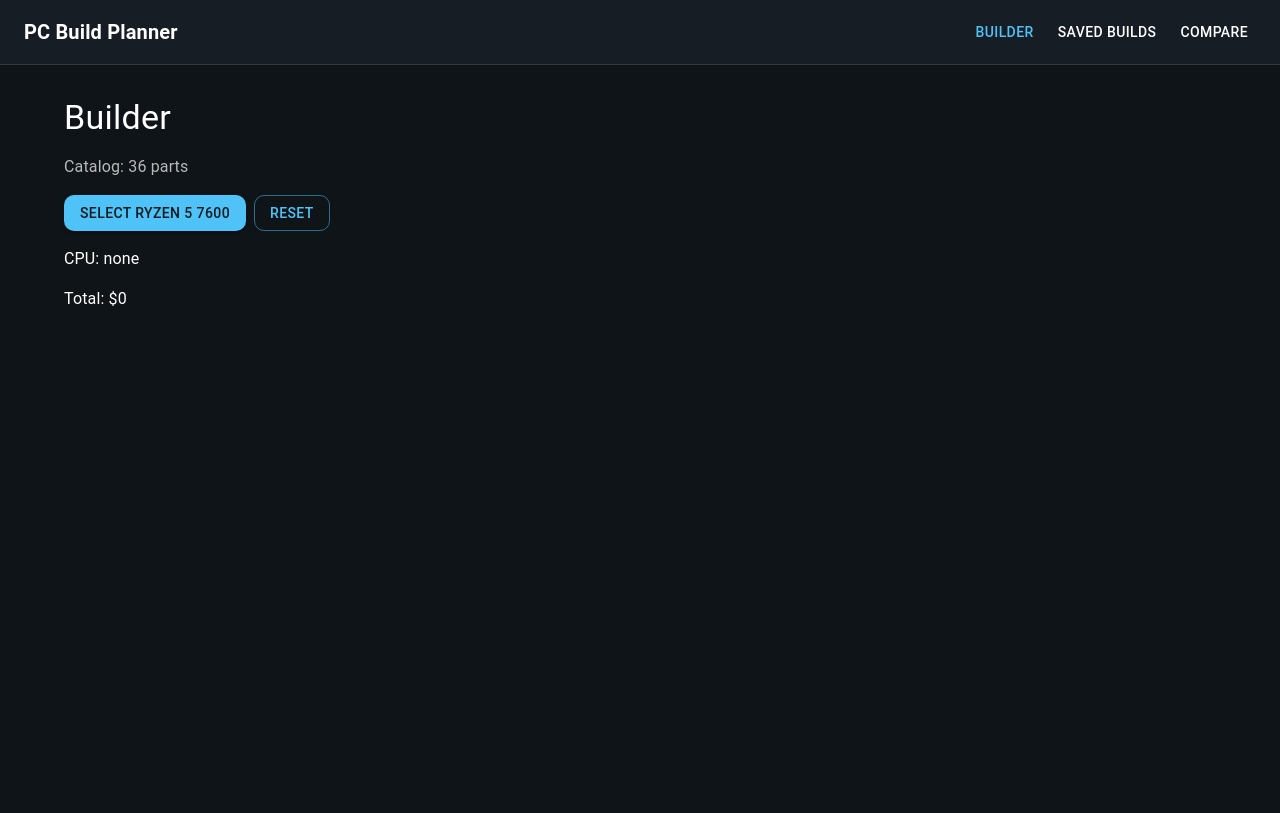
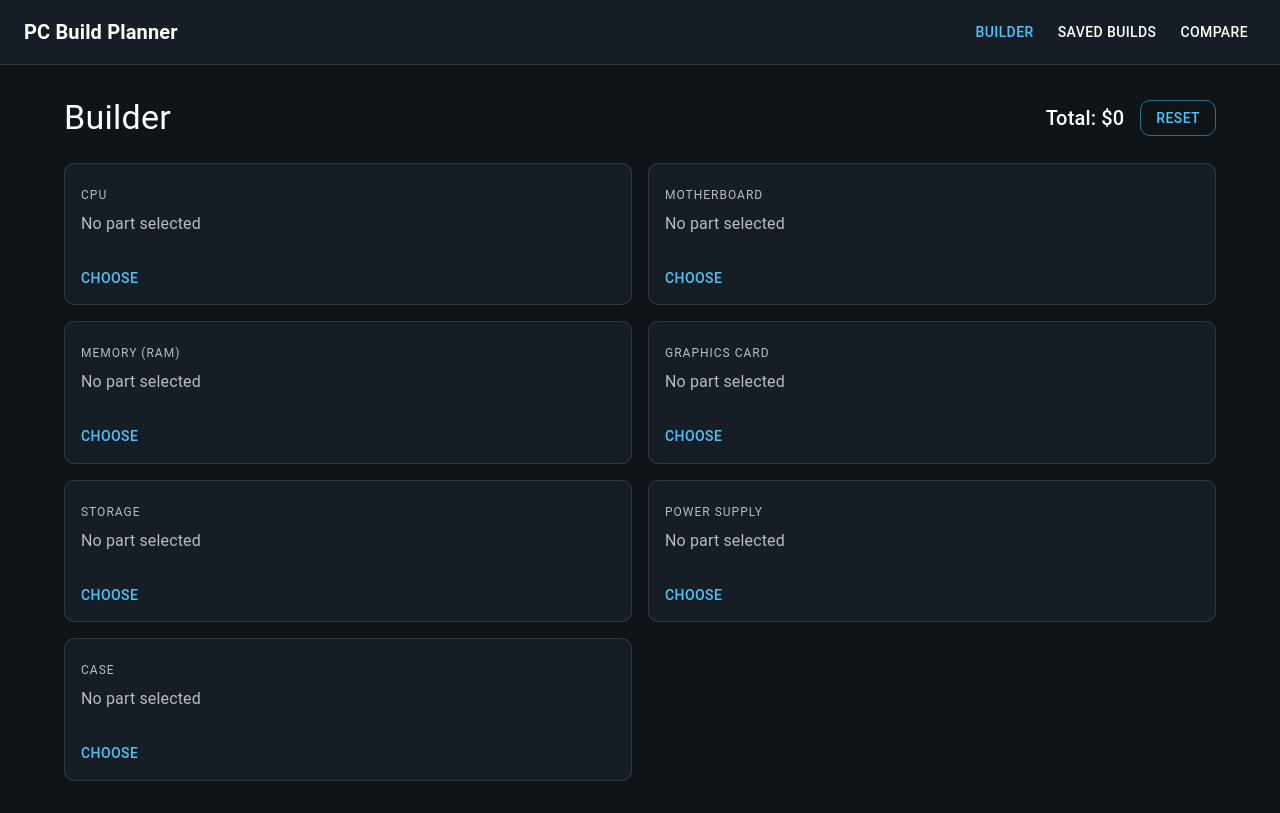
Before and after one commit to eshchar509/pc-build-planner, a React (Vite) app: page / in a window 1280 px wide. Built offline with nearby package versions, Linux system fonts and the light colour scheme.

Commit message:
feat: add part slots and part picker dialog

```diff
--- /dev/null
+++ b/src/components/PartPickerDialog.tsx
@@ -0,0 +1,42 @@
+import { useMemo } from 'react'
+import Dialog from '@mui/material/Dialog'
+import DialogContent from '@mui/material/DialogContent'
+import DialogTitle from '@mui/material/DialogTitle'
+import List from '@mui/material/List'
+import ListItemButton from '@mui/material/ListItemButton'
+import ListItemText from '@mui/material/ListItemText'
+import { useAppSelector } from '../app/hooks'
+import { CATEGORY_LABELS } from '../domain/categories'
+import { formatPrice } from '../domain/format'
+import { selectAllParts } from '../features/catalog/selectors'
+import type { Category, Part } from '../types/parts'
+
+interface PartPickerDialogProps {
+  category: Category | null
+  selectedId?: string
+  onClose: () => void
+  onSelect: (part: Part) => void
+}
+
+export default function PartPickerDialog({ category, selectedId, onClose, onSelect }: PartPickerDialogProps) {
+  const allParts = useAppSelector(selectAllParts)
+  const parts = useMemo(
+    () => (category ? allParts.filter((part) => part.category === category) : []),
+    [allParts, category],
+  )
+
+  return (
+    <Dialog open={category !== null} onClose={onClose} fullWidth maxWidth="sm">
+      <DialogTitle>Choose {category ? CATEGORY_LABELS[category] : ''}</DialogTitle>
+      <DialogContent dividers>
+        <List disablePadding>
+          {parts.map((part) => (
+            <ListItemButton key={part.id} selected={part.id === selectedId} onClick={() => onSelect(part)}>
+              <ListItemText primary={`${part.brand} ${part.name}`} secondary={formatPrice(part.price)} />
+            </ListItemButton>
+          ))}
+        </List>
+      </DialogContent>
+    </Dialog>
+  )
+}
--- /dev/null
+++ b/src/components/PartSlot.tsx
@@ -0,0 +1,45 @@
+import Button from '@mui/material/Button'
+import Card from '@mui/material/Card'
+import CardActions from '@mui/material/CardActions'
+import CardContent from '@mui/material/CardContent'
+import Typography from '@mui/material/Typography'
+import { CATEGORY_LABELS } from '../domain/categories'
+import { formatPrice } from '../domain/format'
+import type { Category, Part } from '../types/parts'
+
+interface PartSlotProps {
+  category: Category
+  part?: Part
+  onChoose: () => void
+  onRemove: () => void
+}
+
+export default function PartSlot({ category, part, onChoose, onRemove }: PartSlotProps) {
+  return (
+    <Card variant="outlined">
+      <CardContent>
+        <Typography variant="overline" sx={{ color: 'text.secondary' }}>
+          {CATEGORY_LABELS[category]}
+        </Typography>
+        {part ? (
+          <>
+            <Typography variant="h6">
+              {part.brand} {part.name}
+            </Typography>
+            <Typography sx={{ color: 'primary.main' }}>{formatPrice(part.price)}</Typography>
+          </>
+        ) : (
+          <Typography sx={{ color: 'text.secondary' }}>No part selected</Typography>
+        )}
+      </CardContent>
+      <CardActions>
+        <Button onClick={onChoose}>{part ? 'Change' : 'Choose'}</Button>
+        {part && (
+          <Button color="error" onClick={onRemove}>
+            Remove
+          </Button>
+        )}
+      </CardActions>
+    </Card>
+  )
+}
--- /dev/null
+++ b/src/domain/categories.ts
@@ -0,0 +1,13 @@
+import type { Category } from '../types/parts'
+
+export const CATEGORY_ORDER: Category[] = ['cpu', 'motherboard', 'ram', 'gpu', 'storage', 'psu', 'case']
+
+export const CATEGORY_LABELS: Record<Category, string> = {
+  cpu: 'CPU',
+  motherboard: 'Motherboard',
+  ram: 'Memory (RAM)',
+  gpu: 'Graphics card',
+  storage: 'Storage',
+  psu: 'Power supply',
+  case: 'Case',
+}
--- /dev/null
+++ b/src/domain/format.ts
@@ -0,0 +1,7 @@
+const priceFormatter = new Intl.NumberFormat('en-US', {
+  style: 'currency',
+  currency: 'USD',
+  maximumFractionDigits: 0,
+})
+
+export const formatPrice = (price: number) => priceFormatter.format(price)
--- /dev/null
+++ b/src/features/catalog/selectors.ts
@@ -0,0 +1,7 @@
+import { createSelector } from '@reduxjs/toolkit'
+import type { RootState } from '../../app/store'
+
+export const selectAllParts = createSelector(
+  [(state: RootState) => state.catalog.ids, (state: RootState) => state.catalog.entities],
+  (ids, entities) => ids.map((id) => entities[id]),
+)
--- a/src/pages/BuilderPage.tsx
+++ b/src/pages/BuilderPage.tsx
@@ -1,31 +1,64 @@
+import { useState } from 'react'
+import Box from '@mui/material/Box'
 import Button from '@mui/material/Button'
 import Stack from '@mui/material/Stack'
 import Typography from '@mui/material/Typography'
 import { useAppDispatch, useAppSelector } from '../app/hooks'
-import { buildReset, partSelected } from '../features/currentBuild/currentBuildSlice'
+import PartPickerDialog from '../components/PartPickerDialog'
+import PartSlot from '../components/PartSlot'
+import { CATEGORY_ORDER } from '../domain/categories'
+import { formatPrice } from '../domain/format'
+import { buildReset, partRemoved, partSelected } from '../features/currentBuild/currentBuildSlice'
 import { selectSelectedParts, selectTotalPrice } from '../features/currentBuild/selectors'
+import type { Category, Part } from '../types/parts'
 
 export default function BuilderPage() {
   const dispatch = useAppDispatch()
-  const count = useAppSelector((state) => state.catalog.ids.length)
   const selected = useAppSelector(selectSelectedParts)
   const total = useAppSelector(selectTotalPrice)
+  const [pickerCategory, setPickerCategory] = useState<Category | null>(null)
+
+  const handleSelect = (part: Part) => {
+    dispatch(partSelected({ category: part.category, partId: part.id }))
+    setPickerCategory(null)
+  }
 
   return (
-    <Stack spacing={2} sx={{ alignItems: 'flex-start' }}>
-      <Typography variant="h4">Builder</Typography>
-      <Typography sx={{ color: 'text.secondary' }}>Catalog: {count} parts</Typography>
-      {/* TEMP demo: replaced by the real part slots in the next steps */}
-      <Stack direction="row" spacing={1}>
-        <Button variant="contained" onClick={() => dispatch(partSelected({ category: 'cpu', partId: 'cpu-ryzen5-7600' }))}>
-          Select Ryzen 5 7600
-        </Button>
-        <Button variant="outlined" onClick={() => dispatch(buildReset())}>
-          Reset
-        </Button>
+    <Stack spacing={3}>
+      <Stack direction="row" spacing={2} sx={{ alignItems: 'center', justifyContent: 'space-between', flexWrap: 'wrap' }}>
+        <Typography variant="h4">Builder</Typography>
+        <Stack direction="row" spacing={2} sx={{ alignItems: 'center' }}>
+          <Typography variant="h6">Total: {formatPrice(total)}</Typography>
+          <Button variant="outlined" onClick={() => dispatch(buildReset())}>
+            Reset
+          </Button>
+        </Stack>
       </Stack>
-      <Typography>CPU: {selected.cpu?.name ?? 'none'}</Typography>
-      <Typography>Total: ${total}</Typography>
+
+      <Box
+        sx={{
+          display: 'grid',
+          gap: 2,
+          gridTemplateColumns: { xs: '1fr', md: 'repeat(2, 1fr)' },
+        }}
+      >
+        {CATEGORY_ORDER.map((category) => (
+          <PartSlot
+            key={category}
+            category={category}
+            part={selected[category]}
+            onChoose={() => setPickerCategory(category)}
+            onRemove={() => dispatch(partRemoved(category))}
+          />
+        ))}
+      </Box>
+
+      <PartPickerDialog
+        category={pickerCategory}
+        selectedId={pickerCategory ? selected[pickerCategory]?.id : undefined}
+        onClose={() => setPickerCategory(null)}
+        onSelect={handleSelect}
+      />
     </Stack>
   )
 }
```
